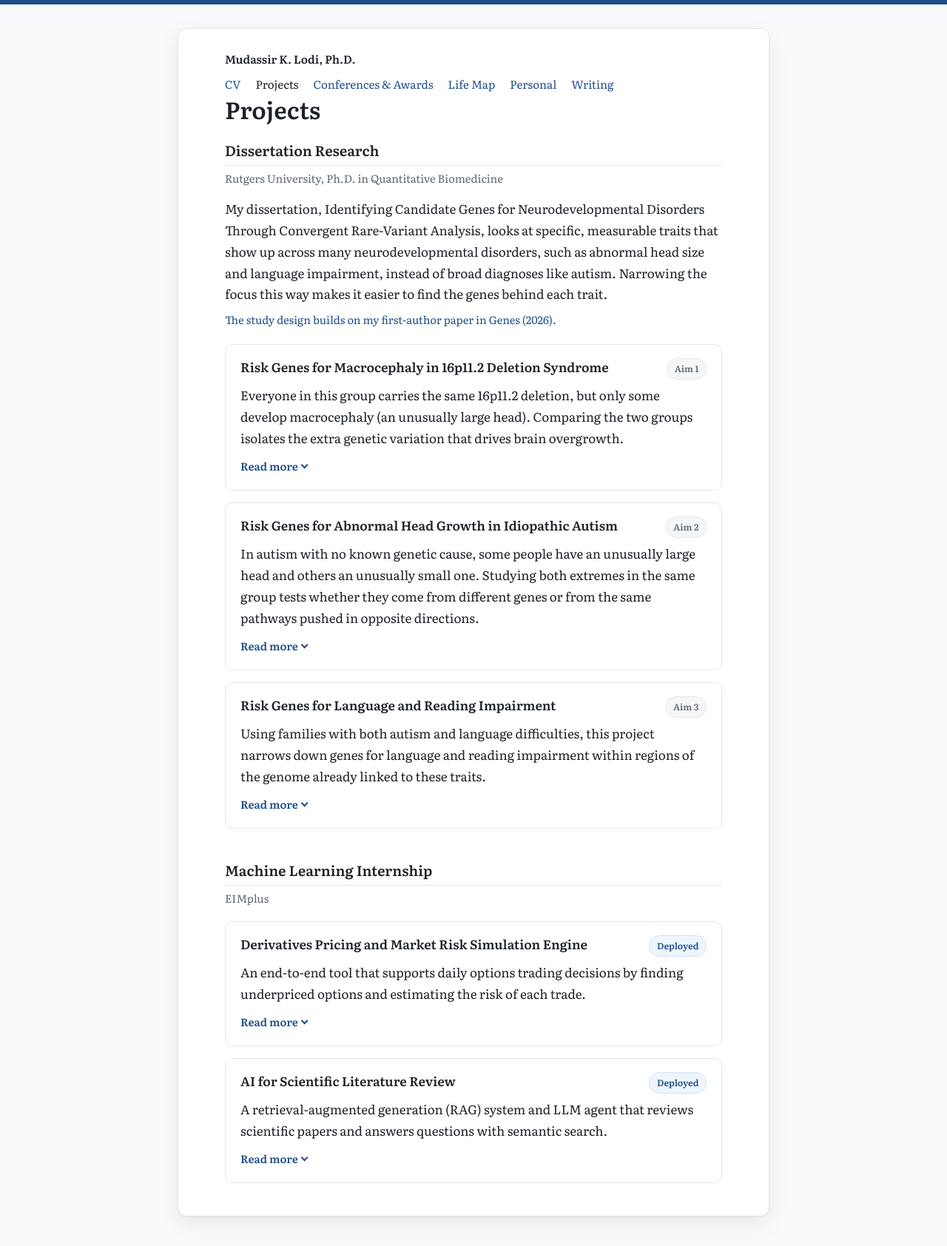
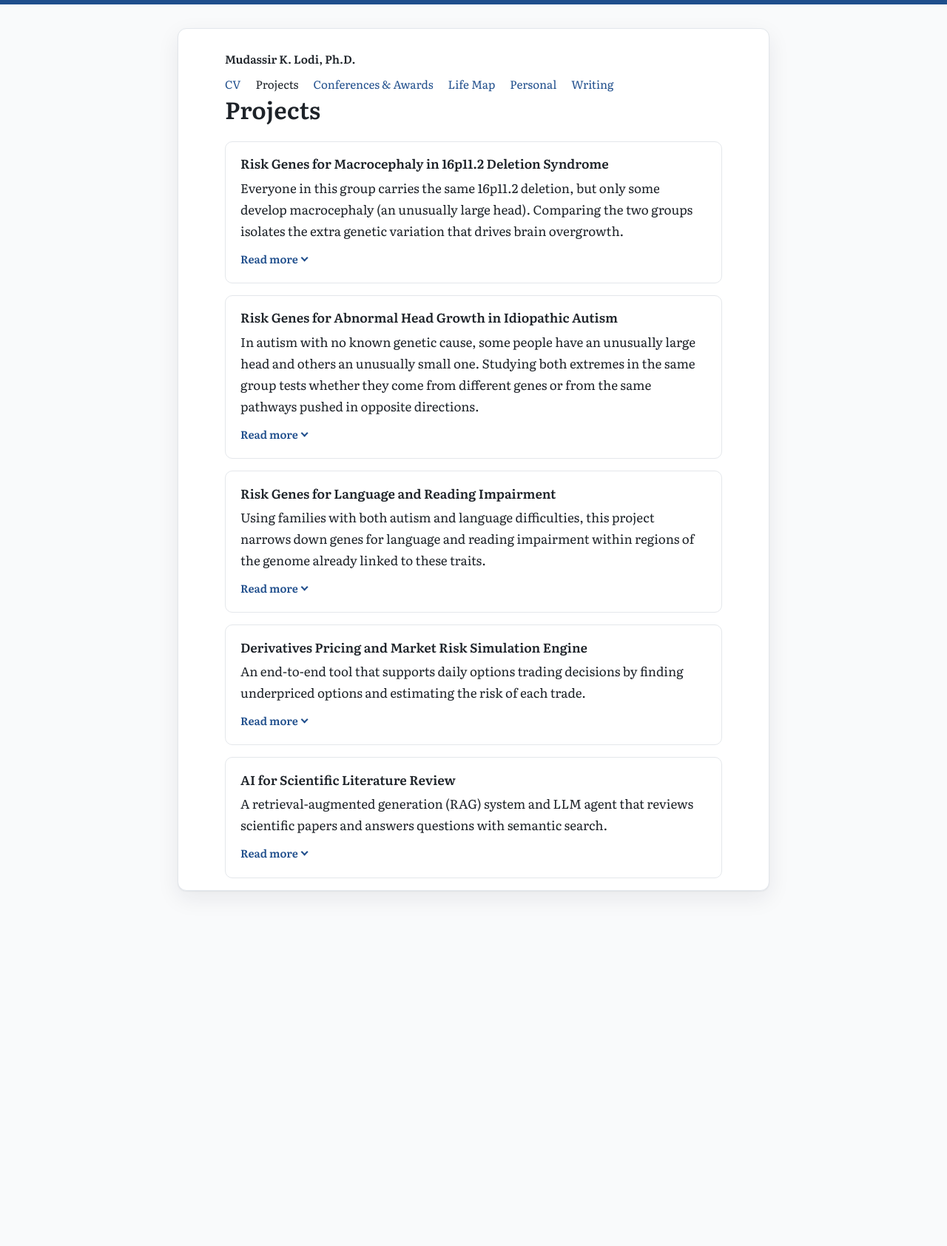
Before and after one commit to mklodi1/mklodi1.github.io, a Jekyll site: the page built from projects/index.html, in a window 1280 px wide. Shown: the whole page at 74% size. Built offline with Jekyll 4.4.1, drawn with Linux system fonts in a browser that asks for light colours; after the commit the page ends 1244 px from its top, so only the background shows below that.

Commit message:
Projects: single list without groups or labels
Co-Authored-By: Claude Opus 5.5 <noreply@anthropic.com>
Claude-Session: https://claude.ai/code/session_018B7yRm4wV88UDqtVSP6gVK

```diff
--- a/_data/projects.yml
+++ b/_data/projects.yml
@@ -1,81 +1,65 @@
-# Projects shown at /projects/. Each group has a heading and a list of projects.
-# Fields per project:
-#   title, status (short label, e.g. "Published"), summary (one or two sentences)
-#   question, approach (list, shown as Methods), results (list)
-#   Optional: link (url), link_text, figure (/assets/img/...), figure_alt
+# Projects shown at /projects/, in order.
+# Fields: title, summary, question, approach (list, shown as Methods), results (list).
+# Optional: link, link_text, figure (/assets/img/...), figure_alt
 # Tip: wrap text in "double quotes" if it contains a colon.
 
-- group: "Dissertation Research"
-  where: "Rutgers University, Ph.D. in Quantitative Biomedicine"
-  intro: "My dissertation, Identifying Candidate Genes for Neurodevelopmental Disorders Through Convergent Rare-Variant Analysis, looks at specific, measurable traits that show up across many neurodevelopmental disorders, such as abnormal head size and language impairment, instead of broad diagnoses like autism. Narrowing the focus this way makes it easier to find the genes behind each trait."
-  note: "The study design builds on my first-author paper in Genes (2026)."
-  note_link: "https://doi.org/10.3390/genes17020125"
-  projects:
-    - title: "Risk Genes for Macrocephaly in 16p11.2 Deletion Syndrome"
-      status: "Aim 1"
-      summary: "Everyone in this group carries the same 16p11.2 deletion, but only some develop macrocephaly (an unusually large head). Comparing the two groups isolates the extra genetic variation that drives brain overgrowth."
-      question: "Beyond the shared deletion, which genes contribute to macrocephaly in people with 16p11.2 deletion syndrome?"
-      approach:
-        - "Selected people with the deletion from the SFARI cohort and grouped them by head circumference: macrocephaly or normal head size."
-        - "Ran quality control on whole-exome sequencing data."
-        - "Found rare variants with two complementary tools: pVAAST (family-based gene burden and segregation) and Slivar (inheritance-based filtering, including de novo variants)."
-        - "Ranked genes with a tiered evidence system based on statistical support, brain expression (GTEx, BrainSpan, HDBR), expression in the developing brain, loss-of-function intolerance and mouse model data."
-        - "Removed genes also found in people with normal head size, then ran network and enrichment analysis (HumanBase, ToppGene)."
-      results:
-        - "Identified 140 top candidate genes specific to macrocephaly."
-        - "Candidate genes were enriched in the canonical Wnt signaling pathway, which controls how neural progenitor cells multiply. This is a new route to brain overgrowth in 16p11.2 deletion syndrome."
-        - "Manuscript in preparation."
+- title: "Risk Genes for Macrocephaly in 16p11.2 Deletion Syndrome"
+  summary: "Everyone in this group carries the same 16p11.2 deletion, but only some develop macrocephaly (an unusually large head). Comparing the two groups isolates the extra genetic variation that drives brain overgrowth."
+  question: "Beyond the shared deletion, which genes contribute to macrocephaly in people with 16p11.2 deletion syndrome?"
+  approach:
+    - "Selected people with the deletion from the SFARI cohort and grouped them by head circumference: macrocephaly or normal head size."
+    - "Ran quality control on whole-exome sequencing data."
+    - "Found rare variants with two complementary tools: pVAAST (family-based gene burden and segregation) and Slivar (inheritance-based filtering, including de novo variants)."
+    - "Ranked genes with a tiered evidence system based on statistical support, brain expression (GTEx, BrainSpan, HDBR), expression in the developing brain, loss-of-function intolerance and mouse model data."
+    - "Removed genes also found in people with normal head size, then ran network and enrichment analysis (HumanBase, ToppGene)."
+  results:
+    - "Identified 140 top candidate genes specific to macrocephaly."
+    - "Candidate genes were enriched in the canonical Wnt signaling pathway, which controls how neural progenitor cells multiply. This is a new route to brain overgrowth in 16p11.2 deletion syndrome."
+    - "Manuscript in preparation."
 
-    - title: "Risk Genes for Abnormal Head Growth in Idiopathic Autism"
-      status: "Aim 2"
-      summary: "In autism with no known genetic cause, some people have an unusually large head and others an unusually small one. Studying both extremes in the same group tests whether they come from different genes or from the same pathways pushed in opposite directions."
-      question: "Which genes contribute to macrocephaly and microcephaly in idiopathic autism, and do the two share biology?"
-      approach:
-        - "Selected people with autism from the New Jersey Language and Autism Genetics Study (NJLAGS) and grouped them by head circumference: macrocephaly, microcephaly or normal head size."
-        - "Analyzed whole-genome sequencing data (GATK)."
-        - "Used the same two-tool rare variant approach (pVAAST and Slivar) and tiered gene ranking as Aim 1."
-        - "Compared each group with the normal head size group, then ran network and enrichment analysis."
-      results:
-        - "Identified 52 top candidate genes for macrocephaly and 50 for microcephaly."
-        - "Found strong candidates with known links to other neurodevelopmental disorders, along with new ones."
-        - "The Wnt signaling pathway came up again, as in Aim 1. Since this happened in two different genetic backgrounds, it supports the idea that large and small head size sit on the same axis of brain growth."
-        - "Manuscript in preparation."
+- title: "Risk Genes for Abnormal Head Growth in Idiopathic Autism"
+  summary: "In autism with no known genetic cause, some people have an unusually large head and others an unusually small one. Studying both extremes in the same group tests whether they come from different genes or from the same pathways pushed in opposite directions."
+  question: "Which genes contribute to macrocephaly and microcephaly in idiopathic autism, and do the two share biology?"
+  approach:
+    - "Selected people with autism from the New Jersey Language and Autism Genetics Study (NJLAGS) and grouped them by head circumference: macrocephaly, microcephaly or normal head size."
+    - "Analyzed whole-genome sequencing data (GATK)."
+    - "Used the same two-tool rare variant approach (pVAAST and Slivar) and tiered gene ranking as Aim 1."
+    - "Compared each group with the normal head size group, then ran network and enrichment analysis."
+  results:
+    - "Identified 52 top candidate genes for macrocephaly and 50 for microcephaly."
+    - "Found strong candidates with known links to other neurodevelopmental disorders, along with new ones."
+    - "The Wnt signaling pathway came up again, as in Aim 1. Since this happened in two different genetic backgrounds, it supports the idea that large and small head size sit on the same axis of brain growth."
+    - "Manuscript in preparation."
 
-    - title: "Risk Genes for Language and Reading Impairment"
-      status: "Aim 3"
-      summary: "Using families with both autism and language difficulties, this project narrows down genes for language and reading impairment within regions of the genome already linked to these traits."
-      question: "Which genes inside the known linkage regions for language and reading impairment are most likely to cause these traits?"
-      approach:
-        - "Studied extended NJLAGS families in which at least one person has autism and another has a language impairment."
-        - "Ran genome-wide linkage analysis (KELVIN) on SNP array data, which refined the regions on chromosome 15 (language) and chromosome 16 (reading) and made them smaller."
-        - "Prioritized genes within those regions using several kinds of variants from whole-genome sequencing: SNVs, indels, structural variants and CNVs."
-        - "Ranked genes by variant impact, segregation within families, brain expression and literature evidence."
-      results:
-        - "Identified 34 candidate genes for language impairment and 13 for reading impairment."
-        - "Narrowed these to 10 top candidates for language and 6 for reading, including genes not previously linked to neurodevelopmental disorders."
+- title: "Risk Genes for Language and Reading Impairment"
+  summary: "Using families with both autism and language difficulties, this project narrows down genes for language and reading impairment within regions of the genome already linked to these traits."
+  question: "Which genes inside the known linkage regions for language and reading impairment are most likely to cause these traits?"
+  approach:
+    - "Studied extended NJLAGS families in which at least one person has autism and another has a language impairment."
+    - "Ran genome-wide linkage analysis (KELVIN) on SNP array data, which refined the regions on chromosome 15 (language) and chromosome 16 (reading) and made them smaller."
+    - "Prioritized genes within those regions using several kinds of variants from whole-genome sequencing: SNVs, indels, structural variants and CNVs."
+    - "Ranked genes by variant impact, segregation within families, brain expression and literature evidence."
+  results:
+    - "Identified 34 candidate genes for language impairment and 13 for reading impairment."
+    - "Narrowed these to 10 top candidates for language and 6 for reading, including genes not previously linked to neurodevelopmental disorders."
 
-- group: "Machine Learning Internship"
-  where: "EIMplus"
-  projects:
-    - title: "Derivatives Pricing and Market Risk Simulation Engine"
-      status: "Deployed"
-      summary: "An end-to-end tool that supports daily options trading decisions by finding underpriced options and estimating the risk of each trade."
-      question: "Which options are underpriced today, and what is the expected profit and tail risk of trading them?"
-      approach:
-        - "Built a pricing module combining Black-Scholes and the Greeks with GARCH volatility forecasts to flag underpriced options."
-        - "Ran Monte Carlo simulations from empirical historical return distributions to estimate expected PnL, VaR and CVaR for each trade."
-        - "Trained classification models (XGBoost, logistic regression) to filter trading signals."
-        - "Published daily volatility forecasts and results in a Streamlit dashboard."
-      results:
-        - "Deployed tool used to support daily trading decisions."
+- title: "Derivatives Pricing and Market Risk Simulation Engine"
+  summary: "An end-to-end tool that supports daily options trading decisions by finding underpriced options and estimating the risk of each trade."
+  question: "Which options are underpriced today, and what is the expected profit and tail risk of trading them?"
+  approach:
+    - "Built a pricing module combining Black-Scholes and the Greeks with GARCH volatility forecasts to flag underpriced options."
+    - "Ran Monte Carlo simulations from empirical historical return distributions to estimate expected PnL, VaR and CVaR for each trade."
+    - "Trained classification models (XGBoost, logistic regression) to filter trading signals."
+    - "Published daily volatility forecasts and results in a Streamlit dashboard."
+  results:
+    - "Deployed tool used to support daily trading decisions."
 
-    - title: "AI for Scientific Literature Review"
-      status: "Deployed"
-      summary: "A retrieval-augmented generation (RAG) system and LLM agent that reviews scientific papers and answers questions with semantic search."
-      question: "Can an AI agent take over the slow, manual parts of reviewing scientific literature?"
-      approach:
-        - "Built a RAG pipeline with embeddings, a vector database (ChromaDB) and semantic similarity search."
-        - "Added an LLM agent that searches, reads and summarizes relevant papers."
-        - "Deployed with Docker and CI/CD, and tracked experiments with MLflow."
-      results:
-        - "Cut manual literature review time by 85%."
+- title: "AI for Scientific Literature Review"
+  summary: "A retrieval-augmented generation (RAG) system and LLM agent that reviews scientific papers and answers questions with semantic search."
+  question: "Can an AI agent take over the slow, manual parts of reviewing scientific literature?"
+  approach:
+    - "Built a RAG pipeline with embeddings, a vector database (ChromaDB) and semantic similarity search."
+    - "Added an LLM agent that searches, reads and summarizes relevant papers."
+    - "Deployed with Docker and CI/CD, and tracked experiments with MLflow."
+  results:
+    - "Cut manual literature review time by 85%."
--- a/assets/css/style.css
+++ b/assets/css/style.css
@@ -733,7 +733,8 @@ body { border-top: 6px solid var(--link); }
 .proj-close, .proj-more[open] .proj-open { display: none; }
 .proj-more[open] .proj-close { display: inline; }
 .proj-body { border-top: 1px solid var(--rule); margin-top: .6rem; padding-top: .4rem; animation: proj-in .25s ease; }
-.proj-body h4 { font-size: .8rem; font-weight: 700; color: var(--muted); margin: 1rem 0 .3rem; letter-spacing: .02em; }
+.proj-title { font-size: 1.08rem; line-height: 1.35; margin-bottom: .45rem; }
+.proj-body h3 { font-size: .8rem; font-weight: 700; color: var(--muted); margin: 1rem 0 .3rem; letter-spacing: .02em; }
 .proj-body p, .proj-body ul { margin: 0; }
 .proj-body ul { padding-left: 1.15rem; }
 .proj-body li { margin-bottom: .25rem; }
--- a/projects/index.html
+++ b/projects/index.html
@@ -7,34 +7,21 @@ description: "Dissertation research in statistical genetics and machine learning
 <article class="wrap projects">
   <h1>Projects</h1>
 
-  {% for g in site.data.projects %}
-  <section class="proj-group" aria-labelledby="pg-{{ forloop.index }}">
-    <h2 id="pg-{{ forloop.index }}">{{ g.group }}</h2>
-    {% if g.where %}<p class="proj-where">{{ g.where }}</p>{% endif %}
-    {% if g.intro %}<p class="proj-intro">{{ g.intro }}</p>{% endif %}
-    {% if g.note %}<p class="proj-note">{% if g.note_link %}<a href="{{ g.note_link }}">{{ g.note }}</a>{% else %}{{ g.note }}{% endif %}</p>{% endif %}
-
-    {% for p in g.projects %}
+  {% for p in site.data.projects %}
   {% assign pid = p.title | slugify %}
   <article class="proj" id="{{ pid }}">
-      <header class="proj-head">
-        <h3>{{ p.title }}</h3>
-        {% if p.status %}<span class="proj-status{% if p.status contains 'Published' or p.status contains 'Deployed' %} proj-done{% endif %}">{{ p.status }}</span>{% endif %}
-      </header>
+    <h2 class="proj-title">{{ p.title }}</h2>
     <p class="proj-summary">{{ p.summary }}</p>
-
     <details class="proj-more">
       <summary><span class="proj-open">Read more</span><span class="proj-close">Show less</span></summary>
       <div class="proj-body">
         {% if p.figure %}<img class="proj-fig" src="{{ p.figure | relative_url }}" alt="{{ p.figure_alt }}" loading="lazy">{% endif %}
-          {% if p.question %}<h4>Key question</h4><p>{{ p.question }}</p>{% endif %}
-          {% if p.approach %}<h4>Methods</h4><ul>{% for a in p.approach %}<li>{{ a }}</li>{% endfor %}</ul>{% endif %}
-          {% if p.results %}<h4>Results</h4><ul>{% for r in p.results %}<li>{{ r }}</li>{% endfor %}</ul>{% endif %}
+        {% if p.question %}<h3>Key question</h3><p>{{ p.question }}</p>{% endif %}
+        {% if p.approach %}<h3>Methods</h3><ul>{% for a in p.approach %}<li>{{ a }}</li>{% endfor %}</ul>{% endif %}
+        {% if p.results %}<h3>Results</h3><ul>{% for r in p.results %}<li>{{ r }}</li>{% endfor %}</ul>{% endif %}
         {% if p.link %}<p class="proj-link"><a href="{{ p.link }}">{{ p.link_text | default: "Learn more" }}</a></p>{% endif %}
       </div>
     </details>
   </article>
   {% endfor %}
-  </section>
-  {% endfor %}
 </article>
```
Lines whose indentation alone changed are shown as unchanged.
